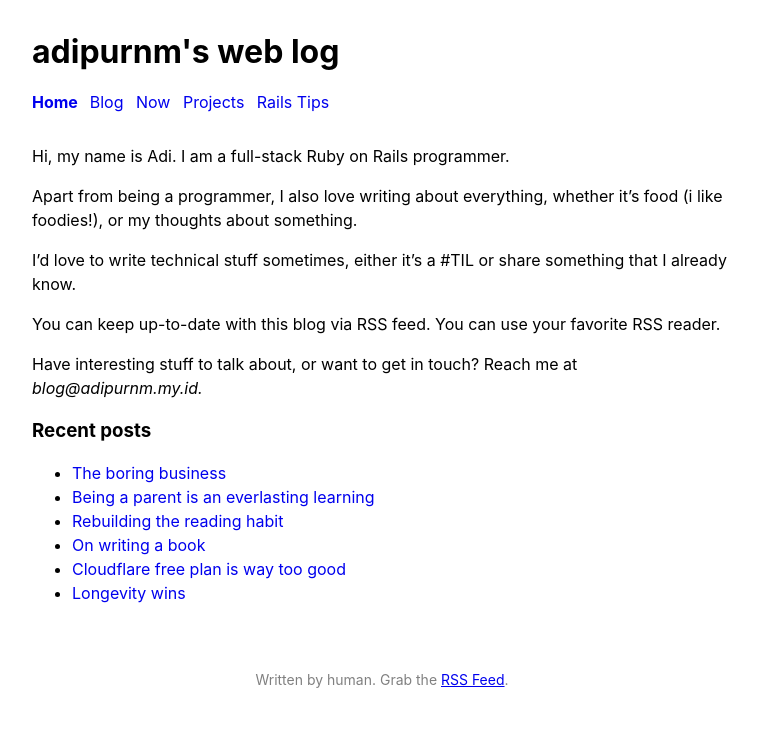
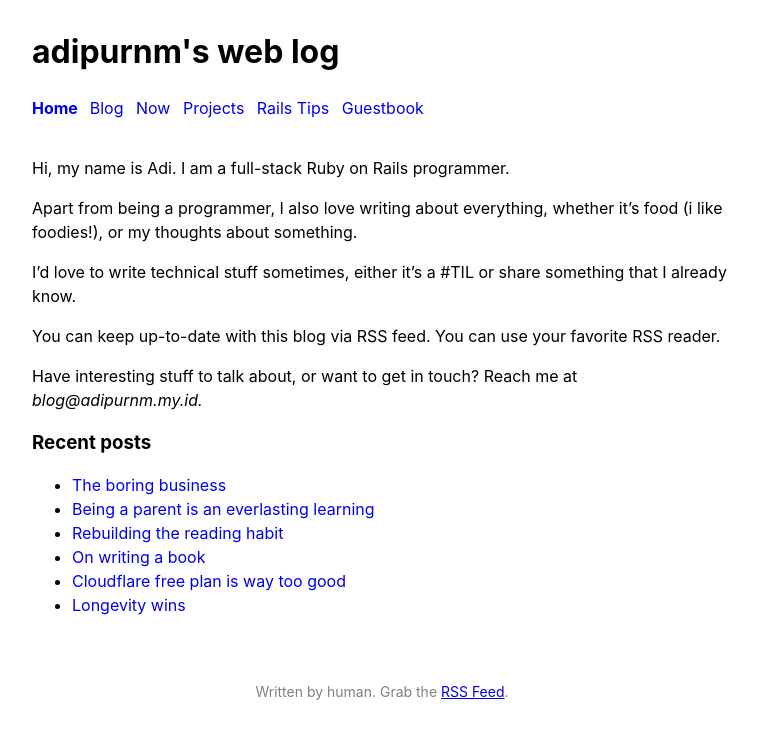
Before and after one commit to adiprnm/weblog, a Jekyll site: the page built from index.html, in a window 1280 px wide. Shown: the top 739 px of the page, without its empty margins (258-1015 px from the left). Built offline with Jekyll 4.4.1, drawn with Linux system fonts in a browser that asks for light colours.

Commit message:
Add guest book

```diff
--- a/_data/navlinks.yml
+++ b/_data/navlinks.yml
@@ -8,3 +8,5 @@
   url: /projects
 - name: Rails Tips
   url: /rails-tips
+- name: Guestbook
+  url: /guestbook
--- a/_layouts/default.html
+++ b/_layouts/default.html
@@ -13,7 +13,7 @@
       {% assign navlinks = site.data.navlinks | map: "url" %}
       <heading>
         <h1 class="mt-8">{{ site.title }}</h1>
-        <nav>
+        <nav class="leading-loose">
           {% for link in site.data.navlinks %}
             {% if link.url == page.url %}
               <strong>
--- a/_sass/base.scss
+++ b/_sass/base.scss
@@ -113,6 +113,14 @@
 .text-right { text-align: right; }
 .text-sm { font-size: 0.875rem; }
 .font-normal { font-weight: 400; }
+.leading-loose { line-height: 2em; }
+.guestbook {
+  width: 100%;
+  height: 300px;
+  background-color: #fff;
+  padding: 0.5rem 0;
+  border-radius: 0.25rem;
+}
 
 @media (prefers-color-scheme: dark) {
   body {
```
Also changed, not shown: guestbook.html (added, +7 -0 lines).
